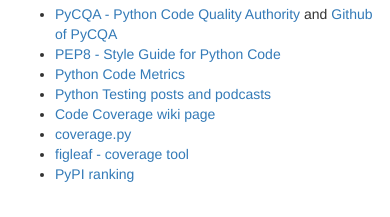
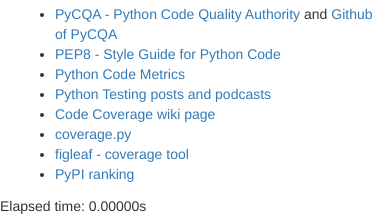
Before and after one commit to szabgab/pydigger.com, a Flask app: page /about in a window 390 px wide. Shown: the part 1678-1895 px from the top of the page. Before the commit the page ends 1860 px from the top, so only its background shows below. Run offline with Flask 2, Linux system fonts and the light colour scheme; parts of the project's set-up code (start-up, migrations or seed data) failed here and were passed over; some libraries are stand-ins or nearby versions.

Commit message:
show elapsed time

```diff
--- a/PyDigger/templates/incl/footer.html
+++ b/PyDigger/templates/incl/footer.html
@@ -1,4 +1,17 @@
 </div>
+
+</div>
+<div class="row">
+    <div class="col-md-3"></div>
+    <div class="col-md-6">
+      Elapsed time: {{ g.request_time() }}
+    </div>
+    <div class="col-md-3">
+    </div>
+</div>
+
+
+
 {% if request.host == 'pydigger.com' %}
 <script>
   (function(i,s,o,g,r,a,m){i['GoogleAnalyticsObject']=r;i[r]=i[r]||function(){
--- a/PyDigger/website.py
+++ b/PyDigger/website.py
@@ -1,4 +1,4 @@
-from flask import Flask, render_template, redirect, request, url_for, Response, jsonify
+from flask import Flask, render_template, redirect, request, url_for, Response, jsonify, g
 from datetime import datetime
 import hashlib
 import json
@@ -7,6 +7,7 @@ import math
 import os
 import pymongo
 import sys
+import time
 
 sys.path.append(os.path.dirname(os.path.dirname(os.path.abspath(__file__))))
 
@@ -17,6 +18,12 @@ from PyDigger.common import cases, get_stats_from_cache, get_latests
 max_license_length = 50
 
 app = Flask(__name__)
+
+@app.before_request
+def before_request():
+   g.request_start_time = time.time()
+   g.request_time = lambda: "%.5fs" % (time.time() - g.request_start_time)
+
 
 def setup():
     global db
```
